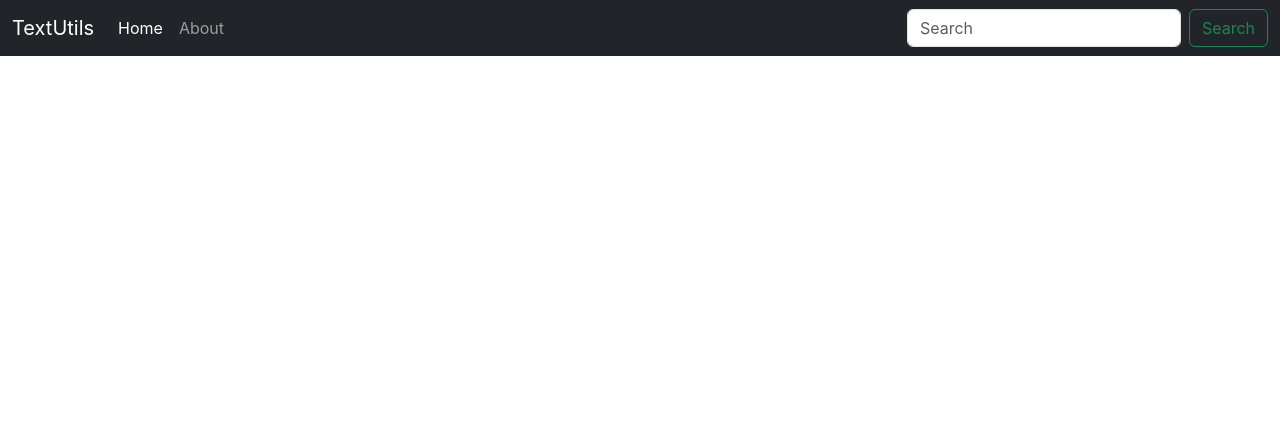
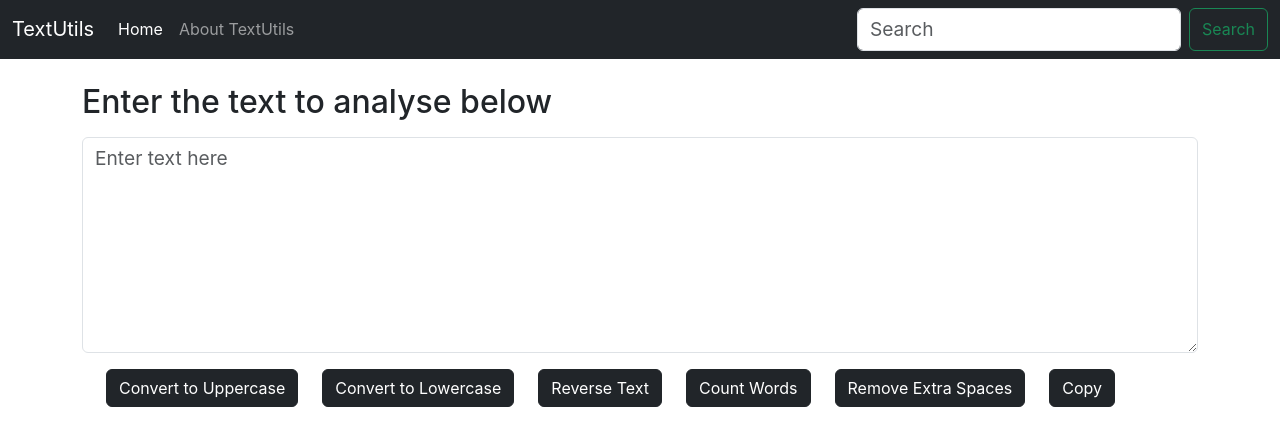
Before and after one commit to Mithil2603/textutils, a React (Create React App) app: page / in a window 1280 px wide. Shown: the top 446 px of the page. Built offline with nearby package versions, Linux system fonts and the light colour scheme.

Commit message:
Functionalities added of diff kinds

```diff
--- a/src/App.css
+++ b/src/App.css
@@ -1,3 +1,7 @@
 /* *{
 
 } */
+
+.form-control{
+    font-size: 1.2rem;
+}
--- a/src/App.js
+++ b/src/App.js
@@ -1,10 +1,12 @@
 import './App.css';
 import NavBar from './Components/NavBar';
+import TextForm from './Components/TextForm';
 
 function App() {
   return (
     <>
-      <NavBar></NavBar>
+      <NavBar title="TextUtils" aboutText="About TextUtils"/>
+      <TextForm heading="Enter the text to analyse below" />
     </>
   );
 }
--- a/src/Components/NavBar.js
+++ b/src/Components/NavBar.js
@@ -1,11 +1,16 @@
 import React from 'react'
+import PropTypes from 'prop-types'
 
-export default function NavBar() {
+// props are shorthand of Properties
+
+// Here this will be displayed by default, sometimes we might forget that we have added props but did not passed props then this will be displayed instead
+export default function NavBar(props, {title = 'TextUtils',aboutText='About TextUtils' }) {
     return (
         <>
             <nav className="navbar navbar-expand-lg bg-dark navbar-dark">
                 <div className="container-fluid">
-                    <a className="navbar-brand" href="/">TextUtils</a>
+                    {/* Here instead of title you can also use {props.title} */}
+                    <a className="navbar-brand" href="/">{title}</a>
                     <button className="navbar-toggler" type="button" data-bs-toggle="collapse" data-bs-target="#navbarSupportedContent" aria-controls="navbarSupportedContent" aria-expanded="false" aria-label="Toggle navigation">
                         <span className="navbar-toggler-icon"></span>
                     </button>
@@ -15,7 +20,8 @@
                                 <a className="nav-link active" aria-current="page" href="/">Home</a>
                             </li>
                             <li className="nav-item">
-                                <a className="nav-link" href="/">About</a>
+                                {/* Here instead of aboutText you can also use {props.aboutText} */}
+                                <a className="nav-link" href="/">{aboutText}</a>
                             </li>
                         </ul>
                         <form className="d-flex" role="search">
@@ -28,3 +34,9 @@
         </>
     )
 }
+
+// We are specifying the prop types like it must be string, number, object, etc.
+NavBar.propTypes = {
+    title: PropTypes.string.isRequired,
+    aboutText: PropTypes.string
+}
--- /dev/null
+++ b/src/Components/TextForm.css
@@ -0,0 +1,11 @@
+.container{
+    .btn{
+        @media (max-width: 768px){
+            display: block;
+            margin-top: 2rem;
+        }
+        @media (min-width: 768px){
+            margin-left: 1.5rem !important;
+        }
+    }
+}
--- /dev/null
+++ b/src/Components/TextForm.js
@@ -0,0 +1,71 @@
+import React, { useState } from 'react'
+import './TextForm.css'
+
+export default function TextForm(props) {
+    // state (useState) is used here
+    const [text, setText] = useState('');
+
+    // function for button click event
+    const handleUpClick = () => {
+        let newtext = text.toUpperCase();
+        setText(newtext);
+    }
+
+    const handleLoClick = () => {
+        let newtext = text.toLowerCase();
+        setText(newtext);
+    }
+
+    const reverseText = () => {
+        let newtext = text.split('').reverse().join('');
+        setText(newtext);
+    }
+
+    const wordCount = () => {
+        let newtext = text.split(' ').filter(word => word.length > 0).length;
+        setText(text + "\nWord Count: " + newtext);
+    }
+
+    const removeSpaces = () => {
+        let newtext = text.replace(/\s+/g, ' ').trim();
+        setText(newtext);
+    }
+
+    const copy = () => {
+        if (navigator.clipboard) {
+            navigator.clipboard.writeText(text).catch(err => {
+                console.error('Failed to copy text: ', err);
+            });
+        } else {
+            const textArea = document.createElement('textarea');
+            textArea.value = text;
+            document.body.appendChild(textArea);
+            textArea.select();
+            document.execCommand('copy');
+            document.body.removeChild(textArea);
+            console.log('Text copied to clipboard using fallback method');
+        }
+    }
+
+    // function for handling text insert
+    const handleOnChange = (event) => {
+        setText(event.target.value);
+    }
+
+    return (
+        <>
+            <div className="container mt-4">
+                <div className="mb-3">
+                    <label htmlFor="myBox" className="form-label"><h2>{props.heading}</h2></label>
+                    <textarea onChange={handleOnChange} className="form-control" id="myBox" rows="7" value={text} placeholder='Enter text here'></textarea>
+                </div>
+                <button className="btn btn-dark" onClick={handleUpClick}>Convert to Uppercase</button>
+                <button className="btn btn-dark" onClick={handleLoClick}>Convert to Lowercase</button>
+                <button className="btn btn-dark" onClick={reverseText}>Reverse Text</button>
+                <button className="btn btn-dark" onClick={wordCount}>Count Words</button>
+                <button className="btn btn-dark" onClick={removeSpaces}>Remove Extra Spaces</button>
+                <button className="btn btn-dark" onClick={copy}>Copy</button>
+            </div>
+        </>
+    )
+}
```
